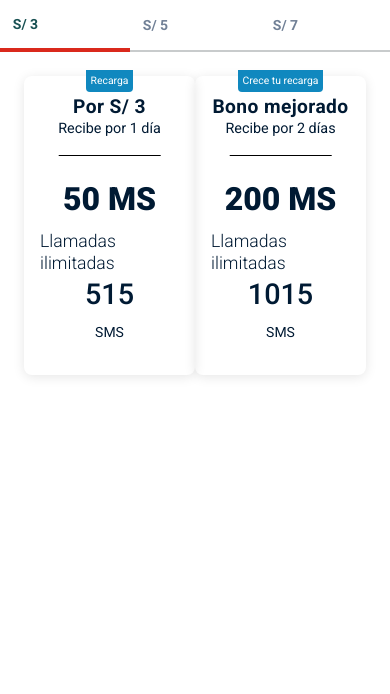
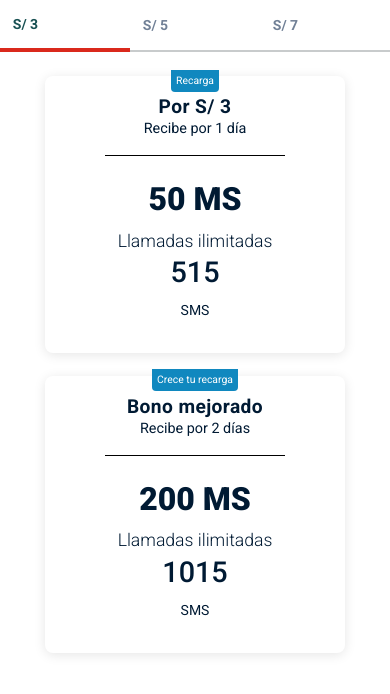
Before and after one commit to jadark/challange-havas, a plain HTML site: page index.html in a window 390 px wide. Drawn offline with Linux system fonts and the light colour scheme.

Commit message:
fix mobile

```diff
--- a/scss/pages/page1.scss
+++ b/scss/pages/page1.scss
@@ -76,6 +76,13 @@
 		}
 		&__list{
 			display: flex;
+			flex-flow: column;
+			gap: 1.4rem;
+			align-items: center;
+			@media ($md){
+				flex-flow: row wrap;
+				justify-content: center;
+			}
 			&__item{
 				box-shadow: 0 2px 12px 0 rgba(0,0,0,0.1);
 				max-width: 300px;
```
Also changed, not shown: css/common.css.
